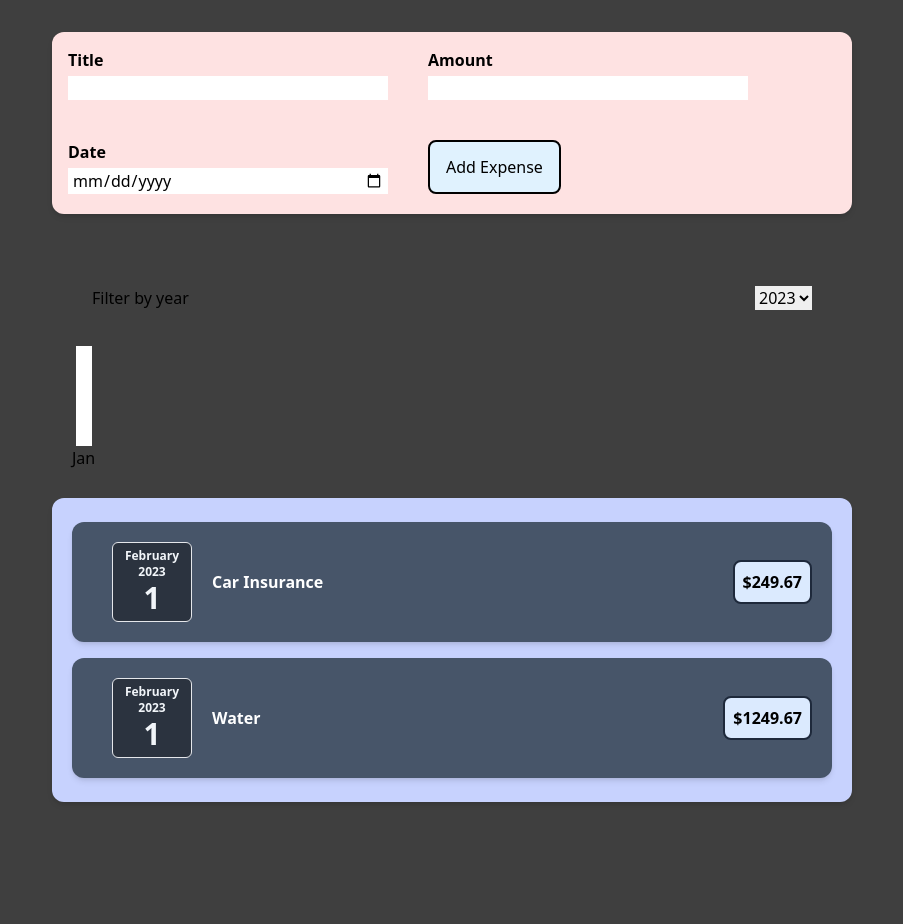
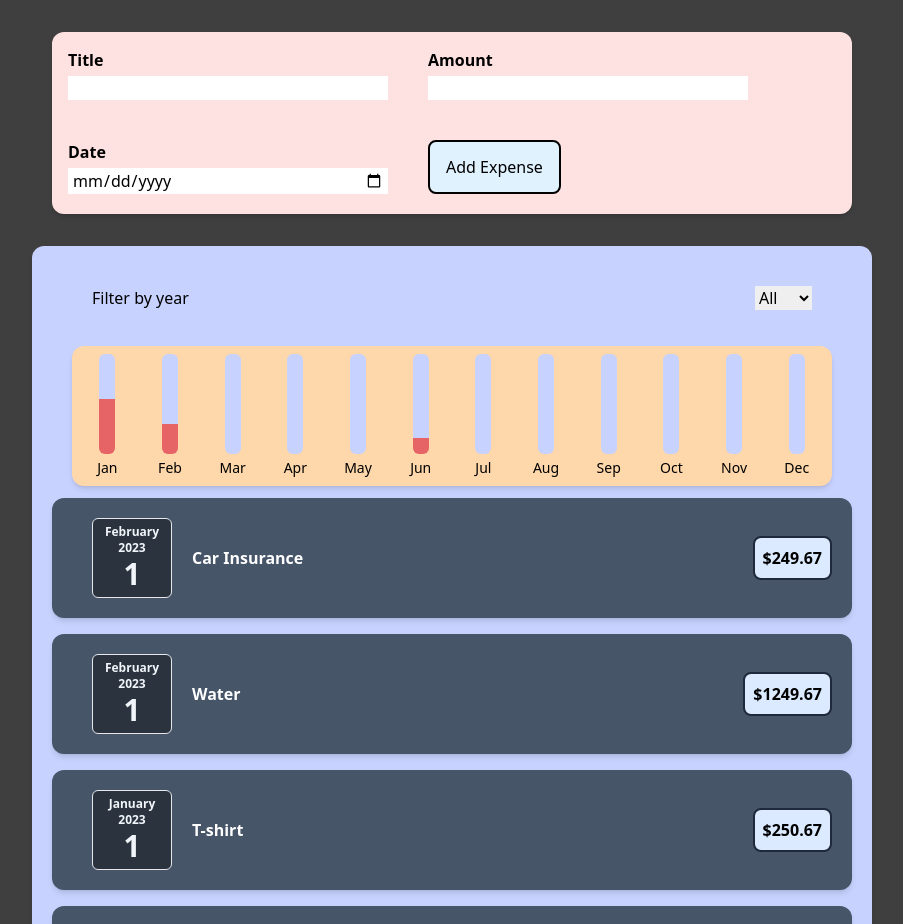
Before and after one commit to victorac/expenses-react-app, a React (Create React App) app: page / in a window 1280 px wide. Shown: the top 924 px of the page, without its empty margins (188-1091 px from the left). Before the commit the page ends 810 px from the top, so only its background shows below. Built offline with nearby package versions, Linux system fonts and the light colour scheme.

Commit message:
finish my implementation of ExpenseFilter

```diff
--- a/src/App.js
+++ b/src/App.js
@@ -12,6 +12,21 @@ function App() {
       title: "Water",
       date: new Date(),
       amount: "1249.67",
+    },
+    {
+      title: "T-shirt",
+      date: new Date("01-01-2023"),
+      amount: "250.67",
+    },
+    {
+      title: "Car",
+      date: new Date("01-01-2022"),
+      amount: "2500.67",
+    },
+    {
+      title: "Bread",
+      date: new Date("06-06-2022"),
+      amount: "785.67",
     },
   ];
 
--- a/src/components/expenses/ExpenseFilter.js
+++ b/src/components/expenses/ExpenseFilter.js
@@ -1,15 +1,37 @@
+import Card from "../ui/Card";
+
 function ExpenseFilter({ expenses, onSelectYear }) {
-
   let totalAmount = 0;
-  if (expenses.length > 0){
-    totalAmount = expenses.reduce((prev, curr) => Number(curr.amount) + Number(prev.amount));
+  if (expenses.length > 0) {
+    totalAmount = expenses.map(el => el.amount).reduce(
+      (prev, curr) => Number(curr) + Number(prev)
+    );
   }
-
+  console.log(expenses);
+  const monthData = [
+    { percentage: 0, month: "Jan" },
+    { percentage: 0, month: "Feb" },
+    { percentage: 0, month: "Mar" },
+    { percentage: 0, month: "Apr" },
+    { percentage: 0, month: "May" },
+    { percentage: 0, month: "Jun" },
+    { percentage: 0, month: "Jul" },
+    { percentage: 0, month: "Aug" },
+    { percentage: 0, month: "Sep" },
+    { percentage: 0, month: "Oct" },
+    { percentage: 0, month: "Nov" },
+    { percentage: 0, month: "Dec" },
+  ];
+  expenses.forEach((element) => {
+    monthData[element.date.getMonth()].percentage += Number(element.amount) / totalAmount * 100;
+  });
+  console.log(monthData);
   return (
-    <div className="flex flex-col gap-4 w-[50rem] max-w-[95%] mx-auto p-5">
+    <div className="flex flex-col gap-4 w-[50rem] max-w-[95%] mx-auto">
       <div className="flex flex-row p-5">
         <label className="flex flex-1">Filter by year</label>
         <select onChange={onSelectYear}>
+        <option value="All">All</option>
           <option value="2023">2023</option>
           <option value="2022">2022</option>
           <option value="2021">2021</option>
@@ -17,14 +39,24 @@ function ExpenseFilter({ expenses, onSelectYear }) {
           <option value="2019">2019</option>
         </select>
       </div>
-      <div className="flex flex-row">
-        <div className="flex flex-col items-center">
-            <div className="h-[100px] w-4 bg-white items-end justify-end">
-                <div className="h-[0px] w-4 bg-black"></div>
-            </div>
-            <span>Jan</span>
-        </div>
-      </div>
+      <Card className="flex flex-row gap-4 text-sm bg-orange-200 px-3 py-2">
+        {monthData.map(data => <MonthBar key={data.month} month={data.month} percentage={data.percentage}/>)}
+      </Card>
+    </div>
+  );
+}
+
+function MonthBar({ month, percentage }) {
+  const backgrounColor = {
+    background: `linear-gradient(0deg, #e66465 ${percentage}%, rgb(199 210 254) ${percentage}%)`,
+  };
+  return (
+    <div className="flex flex-1 flex-col items-center gap-1">
+      <div
+        className="h-[100px] w-4 rounded-md"
+        style={backgrounColor}
+      ></div>
+      <span>{month}</span>
     </div>
   );
 }
--- a/src/components/expenses/ExpenseList.js
+++ b/src/components/expenses/ExpenseList.js
@@ -9,14 +9,21 @@ function ExpenseList({ expenses }) {
 
   const onSelectYear = (event) => {
     const selectedYear = event.target.value;
-    const filtered = expenses.filter(expense => String(expense.date.getFullYear()) === selectedYear);
+    let filtered;
+    if (selectedYear === "All") {
+      filtered = expenses;
+    } else {
+      filtered = expenses.filter(
+        (expense) => String(expense.date.getFullYear()) === selectedYear
+      );
+    }
+
     setFilteredExpenses(filtered);
   };
 
   return (
-    <div>
+    <Card className="p-5 flex-col gap-2 bg-indigo-200 my-2 mx-auto w-[50rem] max-w-[95%]">
       <ExpenseFilter expenses={filteredExpenses} onSelectYear={onSelectYear} />
-      <Card className="p-5 flex-col gap-2 bg-indigo-200 my-2 mx-auto w-[50rem] max-w-[95%]">
       {filteredExpenses.map((expense, index) => (
         <ExpenseItem
           key={`expense-${index}`}
@@ -26,7 +33,6 @@ function ExpenseList({ expenses }) {
         />
       ))}
     </Card>
-    </div>
   );
 }
 
```
Lines whose indentation alone changed are shown as unchanged.
